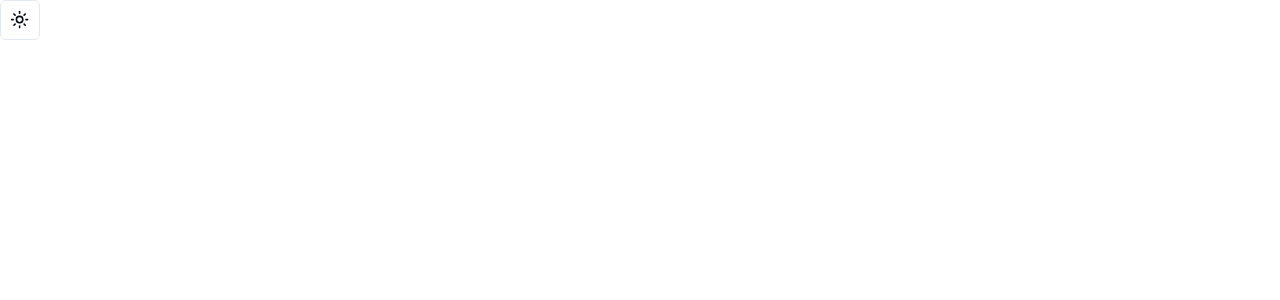
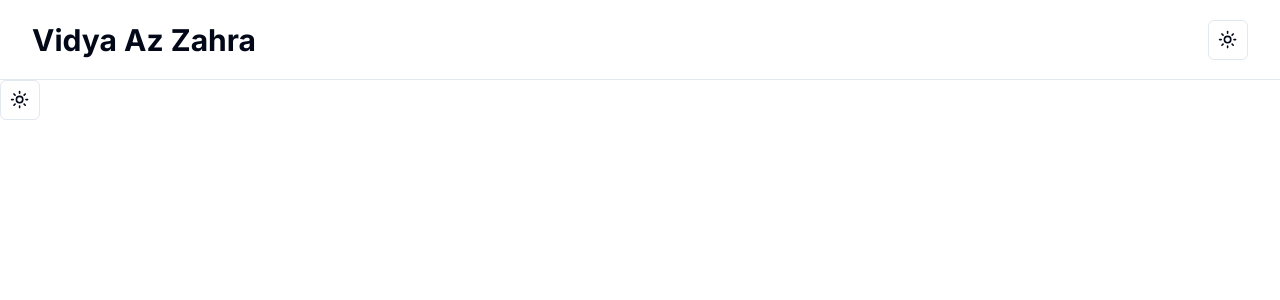
Before and after one commit to vidyazh/learn-nextjs, a Next.js app: page / in a window 1280 px wide. Shown: the top 300 px of the page. Built offline with nearby package versions, Linux system fonts and the light colour scheme.

Commit message:
Set Navbar and ThemeToggle

```diff
--- /dev/null
+++ b/app/components/Navbar.tsx
@@ -0,0 +1,20 @@
+import Link from "next/link";
+import { ThemeToggle } from "./Themetoggle";
+
+export function Navbar() {
+    return(
+        <nav className="border-b bg-background h-[10vh] flex items-center">
+            <div className="container flex items-center justify-between">
+            <Link href="/">
+                 <h1 className="font-bold text-3xl">Vidya Az Zahra</h1>
+            </Link>
+
+            <div className="flex items-center gap-x-5">
+                <ThemeToggle/>
+            </div>
+
+            </div>
+
+        </nav>
+    )
+}
--- a/app/layout.tsx
+++ b/app/layout.tsx
@@ -2,6 +2,7 @@
 import { Inter } from "next/font/google";
 import "./globals.css";
 import { ThemeProvider } from "./components/theme-provider";
+import { Navbar } from "./components/Navbar";
 
 const inter = Inter({ subsets: ["latin"] });
 
@@ -24,6 +25,7 @@
             enableSystem
             disableTransitionOnChange
           >
+            <Navbar />
             {children}
           </ThemeProvider>
           </body>
```
